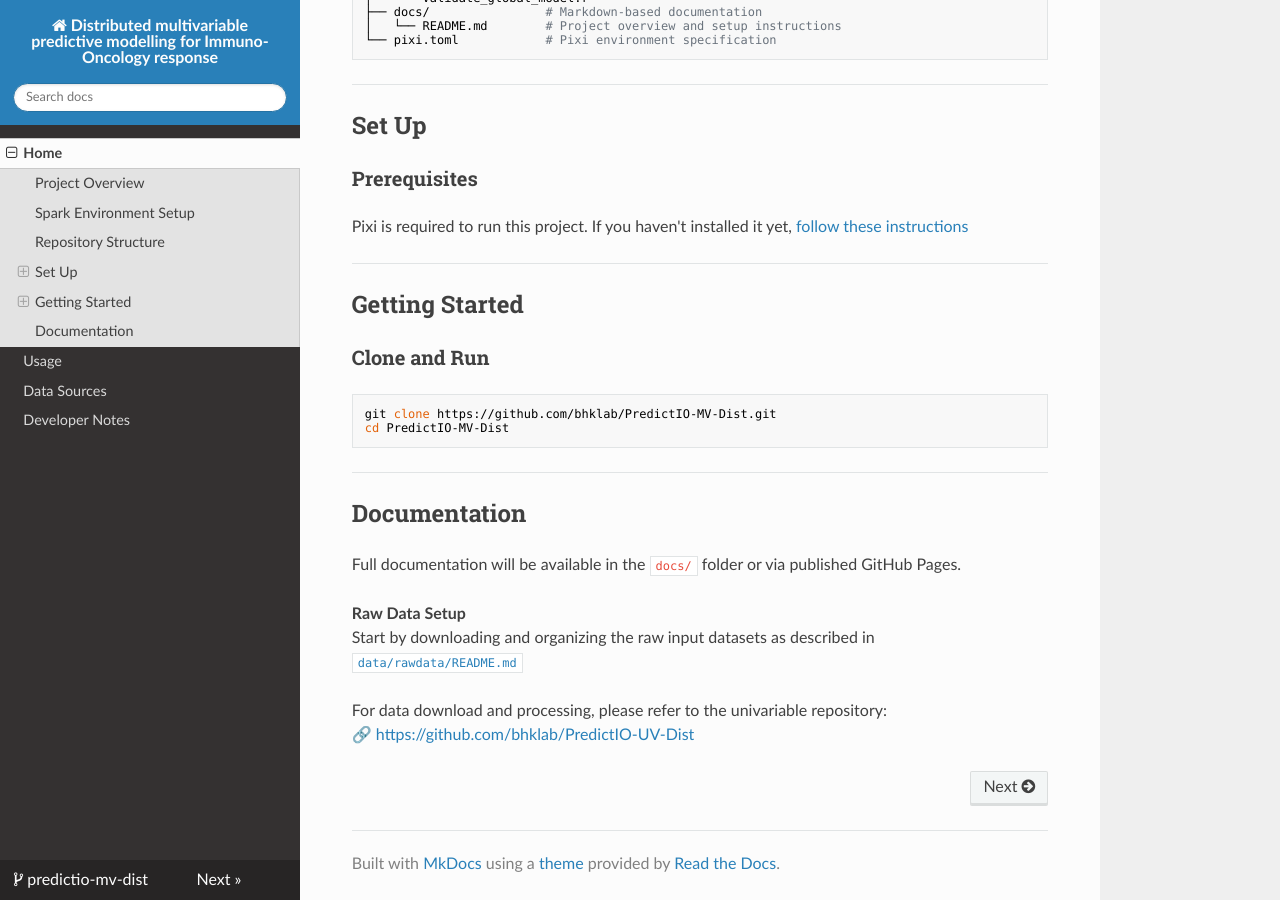
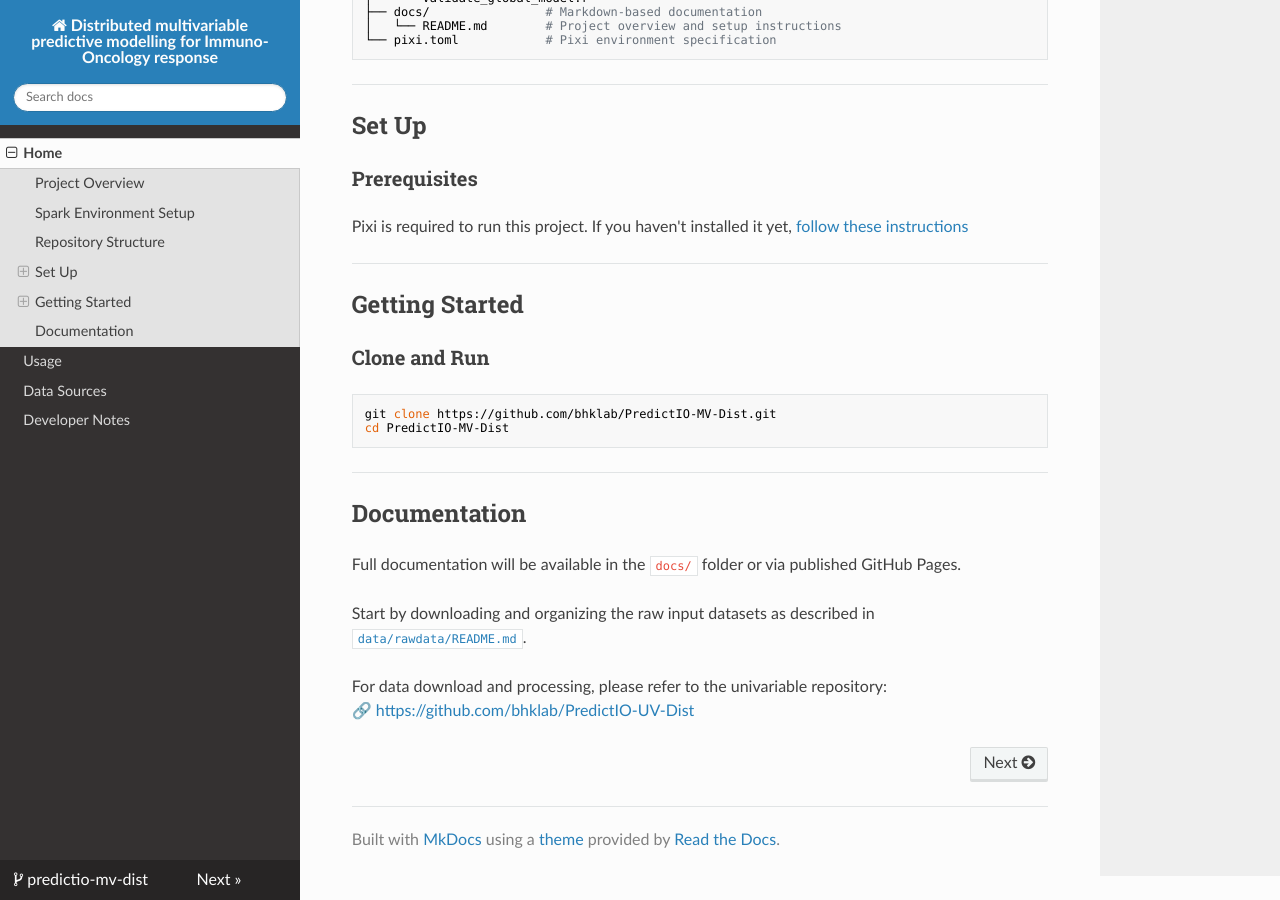
Before and after one commit to bhklab/PredictIO-MV-Dist, an MkDocs documentation site: the page built from docs/README.md, in a window 1280 px wide and 900 px high, scrolled down 1627 px. Built offline with MkDocs 1.6.1, drawn with Linux system fonts in a browser that asks for light colours; nearby versions of some CDN libraries.

Commit message:
update documentation section

```diff
--- a/docs/README.md
+++ b/docs/README.md
@@ -106,8 +106,7 @@ cd PredictIO-MV-Dist
 
 Full documentation will be available in the `docs/` folder or via published GitHub Pages.
 
-**Raw Data Setup**
-Start by downloading and organizing the raw input datasets as described in [`data/rawdata/README.md`](https://github.com/bhklab/PredictIO-MV-Dist/blob/main/data/rawdata/README.md)
+Start by downloading and organizing the raw input datasets as described in [`data/rawdata/README.md`](https://github.com/bhklab/PredictIO-MV-Dist/blob/main/data/rawdata/README.md).
 
 For data download and processing, please refer to the univariable repository:
 🔗 [https://github.com/bhklab/PredictIO-UV-Dist](https://github.com/bhklab/PredictIO-UV-Dist)
```
